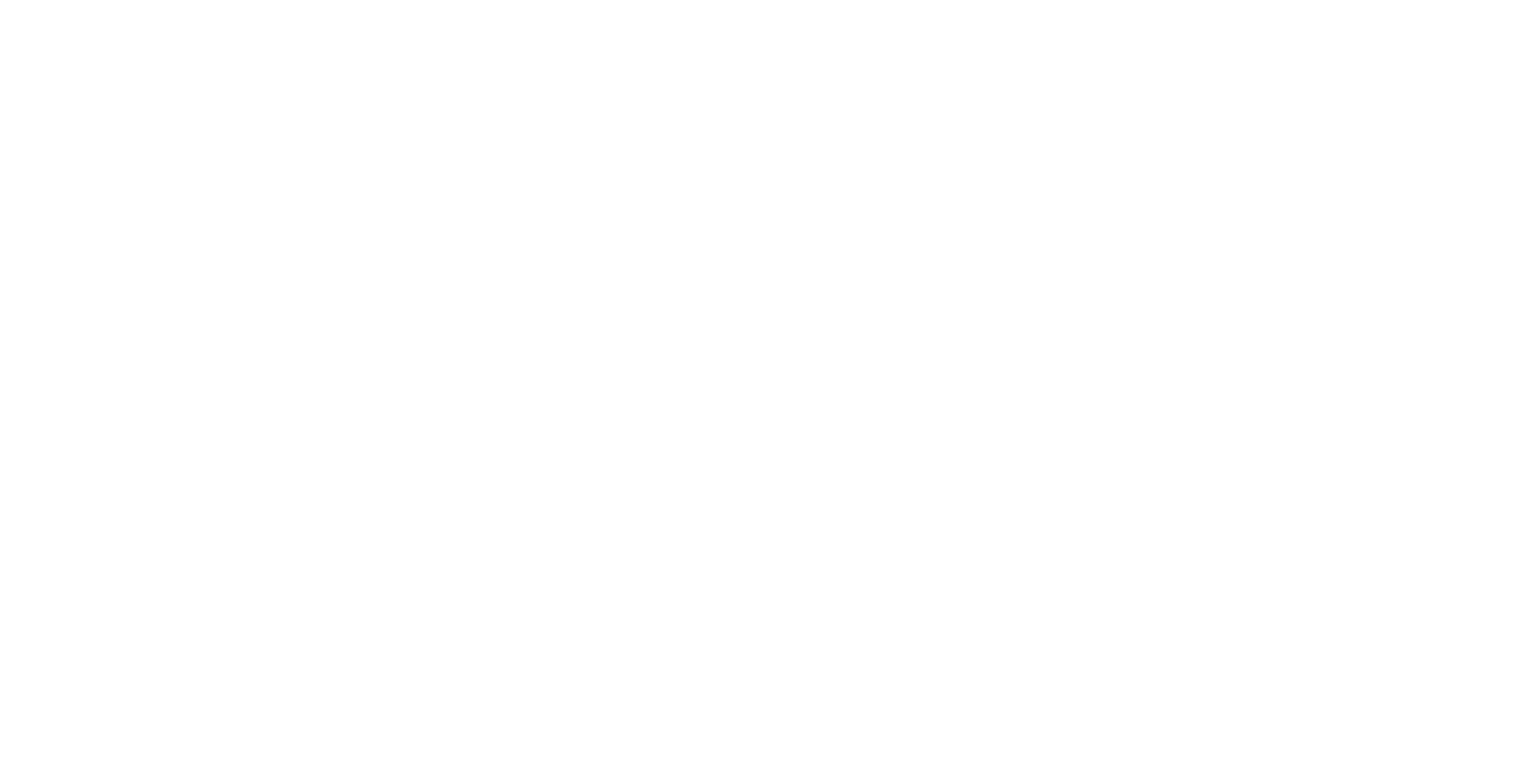
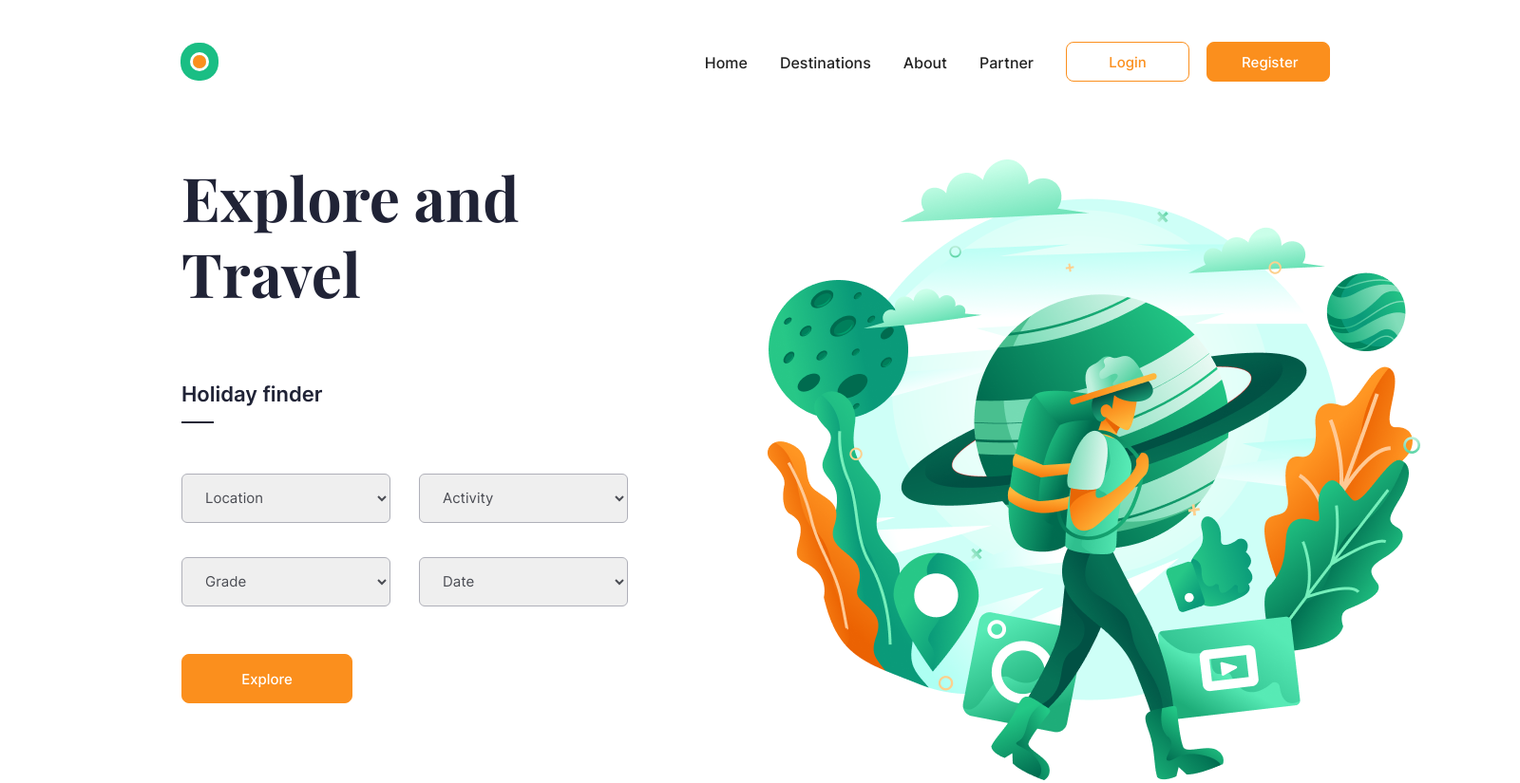
Before and after one commit to GorkinN/Travel, a plain HTML site: page index.html in a window 1280 px wide. Shown: the top 825 px of the page at 95% size, 1600 px wide, since content can reach past the window. Before the commit the page ends 800 px from the top, so only its background shows below. Drawn offline with nearby package versions, Linux system fonts and the light colour scheme; files that its build step writes are made by us from their sources; files whose address does not match are found by name.

Commit message:
three blocks down
finished 3 blocks

```diff
--- a/css/reset.css
+++ b/css/reset.css
@@ -2,7 +2,7 @@
    v2.0-modified | 20110126
    License: none (public domain)
 */
-
+/*убираем отсутпы, наследуем шрифты, устанавливаем положение элементов по базовой линии текста*/
 html, body, div, span, applet, object, iframe,
 h1, h2, h3, h4, h5, h6, p, blockquote, pre,
 a, abbr, acronym, address, big, cite, code,
@@ -24,25 +24,30 @@ time, mark, audio, video {
     vertical-align: baseline;
 }
 
-/* make sure to set some focus styles for accessibility */
+/* make sure to set some focus styles for accessibility (НЕ ЗАБУДЬ ПОСТАВИТЬ СТИЛИ НА ФОКУС!!!)*/
 :focus {
     outline: 0;
 }
 
-/* HTML5 display-role reset for older browsers */
+/* HTML5 display-role reset for older browsers (ну мало ли... так то должно нормально работать)*/
 article, aside, details, figcaption, figure,
 footer, header, hgroup, menu, nav, section {
     display: block;
 }
 
+/*высота строки одинаковая = 1 высота строки*/
 body {
     line-height: 1;
 }
-
-ol, ul {
+/*убираем точки из неопределенного списка*/
+ul {
     list-style: none;
 }
-
+/*Устанавливает тип кавычек, который применяется в тексте документа. В каждом языке существуют свои традиции для
+обозначения кавычек, свойство quotes позволяет задать вид их отображения по всему тексту и установить, таким образом,
+его единообразное оформление. Добавление кавычек происходит автоматически для содержимого контейнера <q>, а также
+для текста, к которому применяется стилевое свойство content со значением
+open-quote (открывающая кавычка) или close-quote (закрывающая кавычка).*/
 blockquote, q {
     quotes: none;
 }
@@ -52,12 +57,13 @@ q:before, q:after {
     content: '';
     content: none;
 }
-
+/*ячейки таблицы слитные, границы соединяются в линию*/
 table {
     border-collapse: collapse;
     border-spacing: 0;
 }
 
+/*убираем стилизацию в полях ввода */
 input[type=search]::-webkit-search-cancel-button,
 input[type=search]::-webkit-search-decoration,
 input[type=search]::-webkit-search-results-button,
@@ -74,6 +80,8 @@ input[type=search] {
     box-sizing: content-box;
 }
 
+/*добавляем возможность раздвинуть поле ввода про вертикали, при необходимости добавляем полосу прокрутки.
+положение текста сверху*/
 textarea {
     overflow: auto;
     vertical-align: top;
@@ -88,8 +96,8 @@ audio,
 canvas,
 video {
     display: inline-block;
-    *display: inline;
-    *zoom: 1;
+    /**display: inline;*/
+    /**zoom: 1;*/
     max-width: 100%;
 }
 
@@ -142,6 +150,13 @@ a:hover {
     outline: 0;
 }
 
+a:link {
+    color:inherit;
+    font-size:inherit;
+    line-height: inherit;
+    text-decoration:none;
+}
+
 /**
  * 1. Remove border when inside `a` element in IE 6/7/8/9 and Firefox 3.
  * 2. Improve image quality when scaled in IE 7.
@@ -149,7 +164,7 @@ a:hover {
 
 img {
     border: 0; /* 1 */
-    -ms-interpolation-mode: bicubic; /* 2 */
+    /*-ms-interpolation-mode: bicubic; /* 2 */
 }
 
 /**
@@ -357,10 +372,10 @@ fieldset {
 textarea {
     resize: vertical;
 }
-
+/*
 .chromeframe {
     margin: 0.2em 0;
     background: #ccc;
     color: #000;
     padding: 0.2em 0;
-}
+}*/
--- a/css/styles.less
+++ b/css/styles.less
@@ -0,0 +1,257 @@
+body {
+ width:1600px;
+ margin:0 auto;
+ background-color: #FFFFFF;
+}
+
+.container {
+  box-sizing: border-box;
+  max-width: 1220px;
+  padding-left:10px;
+  padding-right: 10px;
+  margin-left: auto;
+  margin-right: auto;
+
+}
+.container-wide {
+  box-sizing: border-box;
+  max-width: 1354px;
+
+}
+
+.header {
+  position:relative;
+  display: flex;
+  height: 44px;
+  margin-top: 44px;
+  margin-bottom: 80px;
+
+  &:before {
+    content: "";
+    position: absolute;
+    top:13.5px;
+    left:13px;
+
+    border: 7.5px solid #FB8F1D;
+    border-radius: 50%;
+    box-shadow:
+            0px 0px 0px 3px white,
+            0px 0px 0px 13px #1ABE84;
+  }
+
+  &-nav {
+    margin-left: auto;
+
+    &-link {
+      font-family: Inter;
+      font-weight:500;
+      font-style:normal;
+      font-size: 16px;
+      color:#B8BECD;
+      &-active {
+        font-family: Inter;
+        font-weight:500;
+        font-style:normal;
+        font-size: 16px;
+        color:#202336;
+      }
+
+    }
+
+    &-linklist {
+      display: flex;
+      align-items: center;
+      height:100%;
+
+      &-item {
+        margin-right:34px;
+
+      }
+    }
+
+  }
+
+  &-buttons {
+    display:flex;
+& .button {
+  margin-right: 18px;
+  &:nth-last-child(1) {
+    margin-right: 0px;
+  }
+}
+
+  }
+
+}
+
+.explore-section {
+  display:flex;
+  margin-left:191px;
+  padding: 0;
+  margin-bottom:286px;
+}
+
+.selection-container {
+  display: flex;
+  flex-direction: column;
+
+
+  margin-right:147px;
+}
+
+.caption-h1 {
+  font-family: Playfair Display;
+  font-style: normal;
+  font-weight: bold;
+  font-size: 64px;
+  line-height: 80px;
+  color: #202336;
+  &-position {
+    margin-bottom: 74px;
+  }
+}
+
+.selection-fieldset-legend {
+  position: relative;
+  font-family: Inter;
+  font-style: normal;
+  font-weight: 600;
+  font-size: 22px;
+  line-height: 27px;
+  color: #202336;
+  margin-bottom: 70px;
+  &:after {
+    content: "";
+    position: absolute;
+    left:0px;
+    top:42px;
+    width:32px;
+    border:1px solid #202336;
+
+  }
+}
+.selection-fieldset {
+  display:grid;
+  grid-gap:35px 30px;
+  grid-template-columns: repeat(2, 220px);
+  grid-auto-flow: row;
+  margin-bottom: 50px;
+
+  width:470px;
+  height:140px;
+  }
+
+.selection-fieldset-selectField {
+  display: block;
+  position:relative;
+
+  width: 220px;
+  height: 52px;
+  border: 0.8px solid #AFB0B9;
+  box-sizing: border-box;
+  border-radius: 6px;
+  padding:0px 20px;
+
+  cursor:pointer;
+
+  font-family: Inter;
+  font-style: normal;
+  font-weight: normal;
+  font-size: 15px;
+  line-height: 32px;
+  color: #4A4C53;
+
+  }
+
+
+
+.button {
+  border:1px solid #FB8F1D;
+  background-color: #FB8F1D;
+  height: 42px;
+  width: 130px;
+  border-radius: 8px;
+  padding: 8px 36px;
+
+  font-family: Inter, sans-serif;
+  color:white;
+  font-style: normal;
+  font-weight: 500;
+  font-size: 15px;
+
+  &-login {
+    background-color:white;
+    color:#FB8F1D;
+    }
+  &-explore {
+    width:180px;
+    height: 52px;
+  }
+  &-wayToExplore {
+    ;
+    font-family: Inter;
+    font-style: normal;
+    font-weight: 600;
+    font-size: 16px;
+
+    width: 164px;
+    height: 48px;
+    padding:0px;
+
+  }
+}
+
+.img-container {
+  max-width:687px;
+  max-height:654px;
+  & img {
+    width:100%;
+    height:auto;
+    object-fit: cover;
+  }
+}
+
+.wayToExplore {
+  display:flex;
+  align-content: center;
+  align-items:center;
+  margin-left:141px;
+  margin-bottom:292px;
+  max-height:534px;
+}
+.wayToExplore__img-container {
+  max-width:659px;
+  margin-right:102px;
+    & img {
+    width:100%;
+    height:auto;
+    object-fit: cover;
+  }
+}
+.wayToExplore__content {
+  width:450px;
+  }
+
+.wayToExplore__content-caption {
+  margin-bottom:20px;
+  font-family: Playfair Display;
+  font-style: normal;
+  font-weight: bold;
+  font-size: 36px;
+  line-height: 50px;
+  color: #000000;
+}
+.wayToExplore__content-text {
+  font-family: Mulish;
+  font-style: normal;
+  font-weight: 300;
+  font-size: 17px;
+  line-height: 30px;
+  color: #7D7987;
+  margin-bottom:39px;
+}
+
+.featuredDestinations {
+  display:flex;
+  flex-direction: column;
+}
--- a/index.html
+++ b/index.html
@@ -7,15 +7,114 @@
 
     <title>Enjoy traveling</title>
 
+    <link rel="stylesheet" href="./css/reset.css">
     <link rel="stylesheet" href="./css/styles.css">
-    <link rel="stylesheet" href="./css/reset.css">
     <link rel="stylesheet" href="fonts/mulish-v5-latin/mulishFont.css">
     <link rel="stylesheet" href="fonts/playfair-display-v22-latin/playfairDisplayFont.css">
     <link rel="stylesheet" href="fonts/inter-v3-latin/interLatinFont.css">
-
 </head>
 
 <body>
 
+    <header class="container header">
+        <nav class="header-nav">
+            <ul class="header-nav-linklist">
+                <li class="header-nav-linklist-item"><a class="header-nav-link-active" href="#"><div>Home</div></a></li>
+                <li class="header-nav-linklist-item"><a class="header-nav-link" href="#Destinations"><div>Destinations</div></a></li>
+                <li class="header-nav-linklist-item"><a class="header-nav-link" href="#About"><div>About</div></a></li>
+                <li class="header-nav-linklist-item"><a class="header-nav-link" href="#Partner"><div>Partner</div></a></li>
+            </ul>
+        </nav>
+        <div class="header-buttons">
+                <input class="button button-login" type="submit" name="login" id="login-button" value="Login">
+                <input class="button" type="submit" name="register" id="register-button" value="Register">
+        </div>
+
+    </header>
+
+
+    <section class="container-wide explore-section">
+
+        <div class="selection-container">
+        <h1 class="caption-h1 caption-h1-position">Explore and <br>Travel</h1>
+        <fieldset>
+            <legend class="selection-fieldset-legend">Holiday finder</legend>
+            <div  class="selection-fieldset">
+                <select class="selection-fieldset-selectField" name="Location">
+                    <option selected>Location</option>
+                </select>
+                <select class="selection-fieldset-selectField" name="Activity">
+                    <option selected>Activity</option>
+                </select>
+                <select class="selection-fieldset-selectField" name="Grade">
+                    <option selected>Grade</option>
+                </select>
+                <select class="selection-fieldset-selectField" name="Date">
+                    <option selected>Date</option>
+                </select>
+            </div>
+        </fieldset>
+        <input class="button button-explore" type="submit" name="Explore-button" id="explore-button" value="Explore">
+        </div>
+
+        <div class="img-container">
+            <img src="img/thousand-01 1.png" alt="explore-picture">
+        </div>
+    </section>
+
+
+    <section class="container-wide wayToExplore">
+        <div class="wayToExplore__img-container">
+            <img src="img/Thousand-02 1.png" height="534" width="659"/>
+        </div>
+
+        <div class="wayToExplore__content">
+            <div class="wayToExplore__content-caption">A new way to explore the world </div>
+            <div class="wayToExplore__content-text">For decades travellers have reached for Lonely Planet books when looking to plan and execute their perfect
+                trip, but now, they can also let Lonely Planet Experiences lead the way</div>
+            <div class="wayToExplore__content-button">
+                <input class="button button-wayToExplore" type="submit" name="Learn more" id="Learn-more-button" value="Learn more">
+             </div>
+        </div>
+    </section>
+
+
+    <section class="container featuredDestinations">
+
+        <div class="featuredDestinations__capBlock">
+            <div class="featuredDestinations__caption"></div>
+            <div class="featuredDestinations__caption"></div>
+        </div>
+
+        <div class="featuredDestinations__cardBlock">
+            <div class="featuredDestinations__card"></div>
+            <div class="featuredDestinations__card"></div>
+            <div class="featuredDestinations__card"></div>
+            <div class="featuredDestinations__card"></div>
+        </div>
+
+    </section>
+
+
+    <section class="container">
+
+    </section>
+
+
+    <section class="container">
+
+    </section>
+
+
+    <section class="container">
+
+    </section>
+
+
+    <footer>
+
+    </footer>
+
+
 </body>
 </html>
```
Also changed, not shown: css/styles.css (added), img/Thousand-02 1.png (added), img/thousand-01 1.png (added), 1 other file.
